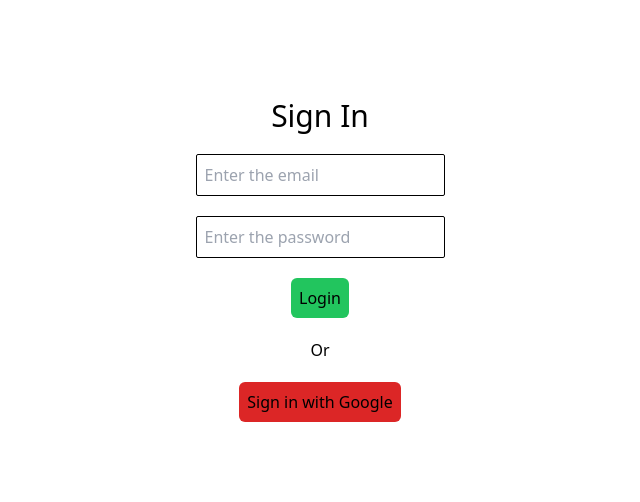
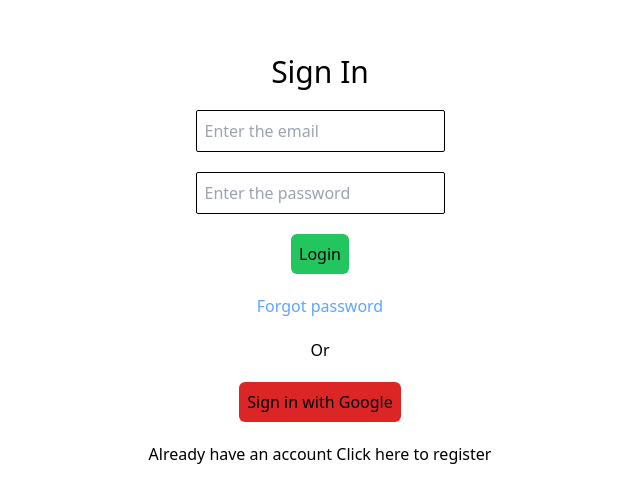
Before and after one commit to Geethika-Kancharla/HackLearn, a React (Create React App) app: page / in a window 1280 px wide. Shown: the part 140-642 px from the top of the page, without its empty margins (320-960 px from the left). Built offline with nearby package versions, Linux system fonts and the light colour scheme; no server answers.

Commit message:
Added Forgot Password

```diff
--- a/src/context/Firebase.js
+++ b/src/context/Firebase.js
@@ -6,7 +6,9 @@
     GoogleAuthProvider,
     signInWithPopup,
     onAuthStateChanged,
-    signOut
+    signOut,
+    sendPasswordResetEmail,
+    sendEmailVerification
 } from 'firebase/auth'
 import { getFirestore, collection, addDoc, doc, setDoc } from 'firebase/firestore'
 
@@ -23,7 +25,7 @@
 };
 
 const firebaseApp = initializeApp(firebaseConfig);
-const firebaseAuth = getAuth(firebaseApp);
+export const firebaseAuth = getAuth(firebaseApp);
 const googleProvider = new GoogleAuthProvider();
 const firestore = getFirestore(firebaseApp);
 
@@ -47,8 +49,6 @@
                 setUser(null);
         })
     }, [])
-
-
 
     const addUser = (email, password, name, role, phno) => {
         createUserWithEmailAndPassword(firebaseAuth, email, password)
@@ -84,6 +84,10 @@
         signInWithPopup(firebaseAuth, googleProvider);
     }
 
+    const sendPReset = (email) => {
+        sendPasswordResetEmail(firebaseAuth, email);
+    }
+
     const handleLogout = async () => {
         try {
             await signOut(firebaseAuth); // Sign out the user using Firebase's signOut method
@@ -100,7 +104,8 @@
             signinUserWithEmailAndPassword,
             signinWithGoogle,
             isLoggedIn,
-            handleLogout
+            handleLogout,
+            sendPReset
         }
         }>
             {props.children}
--- a/src/pages/Login.js
+++ b/src/pages/Login.js
@@ -1,6 +1,7 @@
 import React, { useEffect, useState } from 'react'
 import { useFirebase } from '../context/Firebase';
-import { useNavigate } from 'react-router-dom';
+import { useNavigate, Link } from 'react-router-dom';
+
 
 const Login = () => {
     const [email, setEmail] = useState();
@@ -15,6 +16,12 @@
         const result = await firebase.signinUserWithEmailAndPassword(email, password);
         console.log("Successfull", result);
         console.log("Logged In");
+    }
+
+    const handlePasswordReset = () => {
+        const email = prompt("Please enter your email");
+        firebase.sendPReset(email);
+        alert("Email Sent Check your inbox");
     }
 
     useEffect(() => {
@@ -32,10 +39,13 @@
                         <input type='email' placeholder='Enter the email' value={email} onChange={(e) => setEmail(e.target.value)} className='border border-black rounded-sm w-fit p-2' />
                         <input type='password' placeholder='Enter the password' value={password} onChange={(e) => setPassword(e.target.value)} className='border border-black rounded-sm w-fit p-2' />
                         <button className='bg-green-500 p-2 rounded-md' type='submit'>Login</button>
+                        <p className='text-blue-400 cursor-pointer' onClick={handlePasswordReset}>Forgot password</p>
                     </div>
+
                 </form>
                 <h1>Or</h1>
                 <button className='bg-red-600 p-2 rounded-md' onClick={firebase.signinWithGoogle}>Sign in with Google</button>
+                <p>Already have an account<Link to="/register"> Click here to register</Link></p>
             </div>
         </>
     )
--- a/src/pages/Register.js
+++ b/src/pages/Register.js
@@ -1,6 +1,6 @@
 import React, { useState, useEffect } from 'react'
 import { useFirebase } from '../context/Firebase';
-import { useNavigate } from 'react-router-dom';
+import { useNavigate, Link } from 'react-router-dom';
 
 const Register = () => {
 
@@ -37,6 +37,7 @@
                 <input type='email' placeholder='Enter the email' value={email} onChange={(e) => setEmail(e.target.value)} className='border border-black rounded-sm w-fit p-2'></input>
                 <input type='password' placeholder='Enter the password' value={password} onChange={(e) => setPassword(e.target.value)} className='border border-black rounded-sm w-fit p-2'></input>
                 <button className='bg-green-500 p-2 rounded-md' type='submit'>Sign Up</button>
+                <p>Already have an account<Link to="/"> Click here to login</Link></p>
             </div>
         </form>
     )
```
